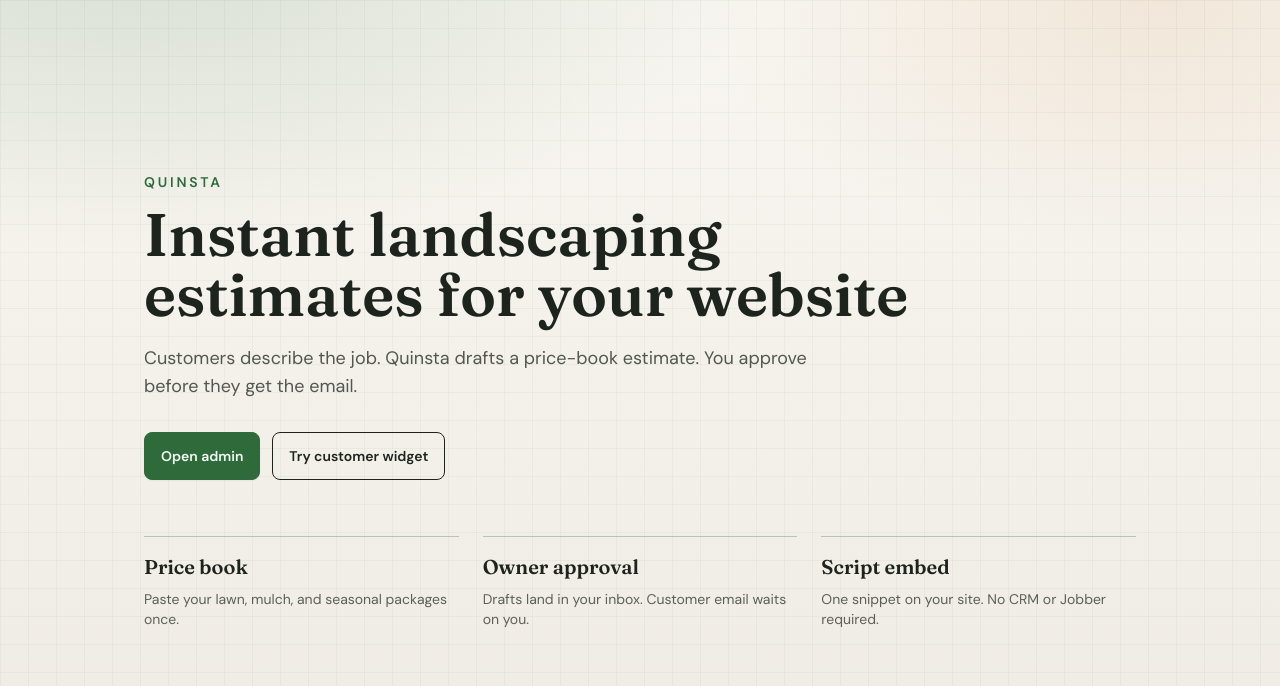
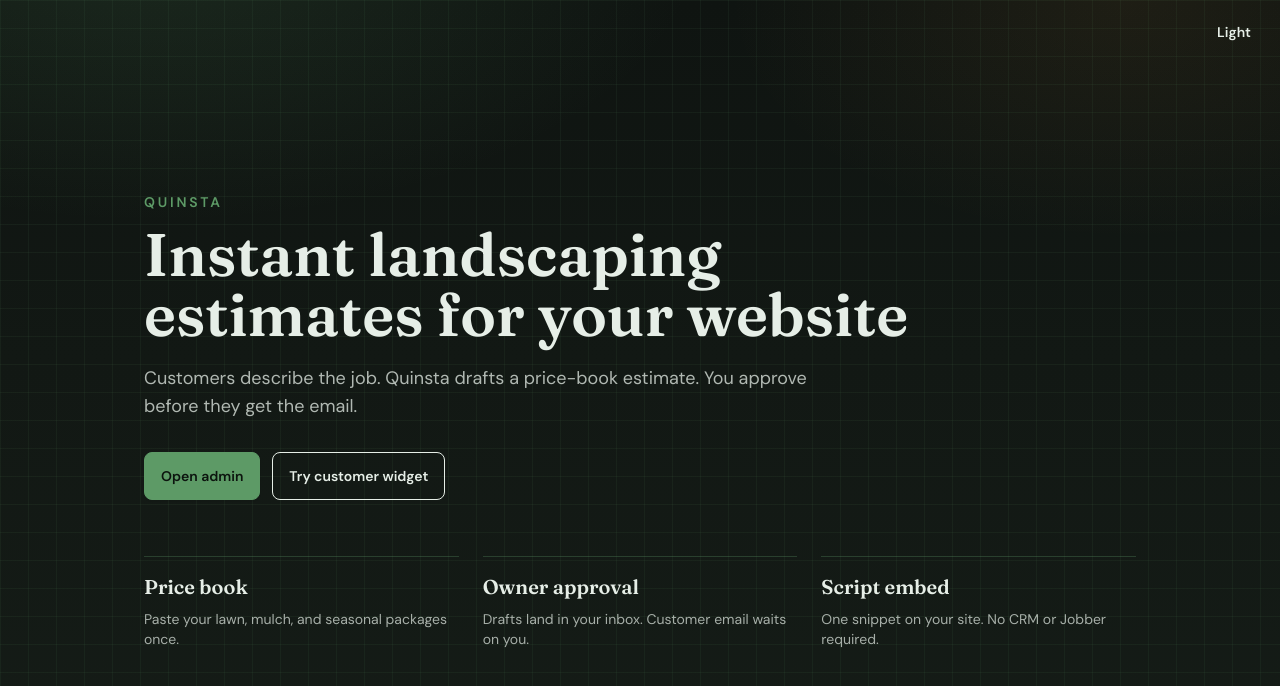
Before and after one commit to nikoloveugene/quinsta, a Next.js app: page / in a window 1280 px wide. Shown: the top 686 px of the page. Built offline with nearby package versions, Linux system fonts and the light colour scheme.

Commit message:
Default to dark theme with light mode toggle
Add quinsta-dark as the default daisyUI theme, persist preference
in localStorage, and expose a Light/Dark switch in admin, home, and demo.

Co-authored-by: nikoloveugene <nikoloveugene@gmail.com>

```diff
--- a/src/app/demo/page.tsx
+++ b/src/app/demo/page.tsx
@@ -1,5 +1,6 @@
 import Link from "next/link";
 import { QuoteWidget } from "@/components/QuoteWidget";
+import { ThemeToggle } from "@/components/ThemeToggle";
 import { readStore } from "@/lib/store";
 
 export const dynamic = "force-dynamic";
@@ -17,9 +18,12 @@ export default async function DemoPage() {
             </p>
             <p className="text-sm text-base-content/60">Demo customer site</p>
           </div>
-          <Link href="/admin" className="btn btn-ghost btn-sm">
-            Back to admin
-          </Link>
+          <div className="flex items-center gap-2">
+            <ThemeToggle />
+            <Link href="/admin" className="btn btn-ghost btn-sm">
+              Back to admin
+            </Link>
+          </div>
         </div>
       </div>
 
--- a/src/app/globals.css
+++ b/src/app/globals.css
@@ -2,12 +2,13 @@
 @tailwind components;
 @tailwind utilities;
 
-:root {
+:root,
+[data-theme="quinsta"] {
   --page-glow: radial-gradient(
-    1200px 600px at 10% -10%,
-    rgba(47, 107, 58, 0.18),
-    transparent 55%
-  ),
+      1200px 600px at 10% -10%,
+      rgba(47, 107, 58, 0.18),
+      transparent 55%
+    ),
     radial-gradient(
       900px 500px at 90% 0%,
       rgba(196, 120, 42, 0.12),
@@ -16,17 +17,38 @@
     linear-gradient(180deg, #f8f6f1 0%, #efebe3 100%);
 }
 
+[data-theme="quinsta-dark"] {
+  --page-glow: radial-gradient(
+      1000px 520px at 12% -8%,
+      rgba(93, 154, 102, 0.16),
+      transparent 55%
+    ),
+    radial-gradient(
+      800px 480px at 88% 0%,
+      rgba(212, 146, 63, 0.08),
+      transparent 50%
+    ),
+    linear-gradient(180deg, #0f1411 0%, #121814 45%, #151c17 100%);
+}
+
 body {
   min-height: 100vh;
   background: var(--page-glow);
-  color: #1c241d;
 }
 
 .lawn-grid {
+  background-image: linear-gradient(
+      rgba(93, 154, 102, 0.08) 1px,
+      transparent 1px
+    ),
+    linear-gradient(90deg, rgba(93, 154, 102, 0.08) 1px, transparent 1px);
+  background-size: 28px 28px;
+}
+
+[data-theme="quinsta"] .lawn-grid {
   background-image: linear-gradient(
       rgba(47, 107, 58, 0.05) 1px,
       transparent 1px
     ),
     linear-gradient(90deg, rgba(47, 107, 58, 0.05) 1px, transparent 1px);
-  background-size: 28px 28px;
 }
--- a/src/app/layout.tsx
+++ b/src/app/layout.tsx
@@ -1,5 +1,6 @@
 import type { Metadata } from "next";
 import { DM_Sans, Fraunces } from "next/font/google";
+import { DEFAULT_THEME, THEME_STORAGE_KEY } from "@/lib/theme";
 import "./globals.css";
 
 const dmSans = DM_Sans({
@@ -18,15 +19,31 @@ export const metadata: Metadata = {
     "AI instant quote widget for landscaping shops. Price-book grounded estimates with owner approval.",
 };
 
+const themeBootScript = `(() => {
+  try {
+    var key = ${JSON.stringify(THEME_STORAGE_KEY)};
+    var stored = localStorage.getItem(key);
+    var theme = stored === "quinsta" || stored === "quinsta-dark"
+      ? stored
+      : ${JSON.stringify(DEFAULT_THEME)};
+    document.documentElement.setAttribute("data-theme", theme);
+  } catch (e) {
+    document.documentElement.setAttribute("data-theme", ${JSON.stringify(DEFAULT_THEME)});
+  }
+})();`;
+
 export default function RootLayout({
   children,
 }: Readonly<{
   children: React.ReactNode;
 }>) {
   return (
-    <html lang="en" data-theme="quinsta">
+    <html lang="en" data-theme={DEFAULT_THEME} suppressHydrationWarning>
+      <head>
+        <script dangerouslySetInnerHTML={{ __html: themeBootScript }} />
+      </head>
       <body
-        className={`${dmSans.variable} ${fraunces.variable} font-sans antialiased`}
+        className={`${dmSans.variable} ${fraunces.variable} font-sans text-base-content antialiased`}
       >
         {children}
       </body>
--- a/src/app/page.tsx
+++ b/src/app/page.tsx
@@ -1,9 +1,13 @@
 import Link from "next/link";
+import { ThemeToggle } from "@/components/ThemeToggle";
 
 export default function HomePage() {
   return (
     <main className="lawn-grid min-h-screen">
-      <div className="mx-auto flex min-h-screen max-w-5xl flex-col justify-center px-4 py-16">
+      <div className="mx-auto flex justify-end px-4 pt-4">
+        <ThemeToggle />
+      </div>
+      <div className="mx-auto flex min-h-[calc(100vh-3.5rem)] max-w-5xl flex-col justify-center px-4 py-16">
         <p className="mb-3 text-sm font-semibold uppercase tracking-[0.2em] text-primary">
           Quinsta
         </p>
--- a/src/components/AdminNav.tsx
+++ b/src/components/AdminNav.tsx
@@ -1,4 +1,5 @@
 import Link from "next/link";
+import { ThemeToggle } from "@/components/ThemeToggle";
 
 const links = [
   { href: "/admin", label: "Overview" },
@@ -14,11 +15,15 @@ export function AdminNav({ current }: { current?: string }) {
     <header className="border-b border-base-300 bg-base-100/90 backdrop-blur">
       <div className="mx-auto flex max-w-6xl flex-col gap-3 px-4 py-4 sm:flex-row sm:items-center sm:justify-between">
         <div>
-          <Link href="/" className="font-display text-2xl font-semibold tracking-tight text-primary">
+          <Link
+            href="/"
+            className="font-display text-2xl font-semibold tracking-tight text-primary"
+          >
             Quinsta
           </Link>
           <p className="text-sm text-base-content/70">Landscaping quote admin</p>
         </div>
+        <div className="flex flex-wrap items-center gap-2">
           <nav className="flex flex-wrap gap-2">
             {links.map((link) => (
               <Link
@@ -32,6 +37,8 @@ export function AdminNav({ current }: { current?: string }) {
               </Link>
             ))}
           </nav>
+          <ThemeToggle />
+        </div>
       </div>
     </header>
   );
--- /dev/null
+++ b/src/components/ThemeToggle.tsx
@@ -0,0 +1,45 @@
+"use client";
+
+import { useEffect, useState } from "react";
+import {
+  DARK_THEME,
+  DEFAULT_THEME,
+  LIGHT_THEME,
+  THEME_STORAGE_KEY,
+  isQuinstaTheme,
+  type QuinstaTheme,
+} from "@/lib/theme";
+
+export function ThemeToggle() {
+  const [theme, setTheme] = useState<QuinstaTheme>(DEFAULT_THEME);
+
+  useEffect(() => {
+    const stored = window.localStorage.getItem(THEME_STORAGE_KEY);
+    const next = isQuinstaTheme(stored)
+      ? stored
+      : ((document.documentElement.getAttribute("data-theme") as QuinstaTheme) ||
+        DEFAULT_THEME);
+    setTheme(next);
+    document.documentElement.setAttribute("data-theme", next);
+  }, []);
+
+  function toggle() {
+    const next = theme === DARK_THEME ? LIGHT_THEME : DARK_THEME;
+    setTheme(next);
+    document.documentElement.setAttribute("data-theme", next);
+    window.localStorage.setItem(THEME_STORAGE_KEY, next);
+  }
+
+  const isDark = theme === DARK_THEME;
+
+  return (
+    <button
+      type="button"
+      className="btn btn-ghost btn-sm"
+      onClick={toggle}
+      aria-label={isDark ? "Switch to light mode" : "Switch to dark mode"}
+    >
+      {isDark ? "Light" : "Dark"}
+    </button>
+  );
+}
--- /dev/null
+++ b/src/lib/theme.ts
@@ -0,0 +1,10 @@
+export const THEME_STORAGE_KEY = "quinsta-theme";
+export const DEFAULT_THEME = "quinsta-dark";
+export const LIGHT_THEME = "quinsta";
+export const DARK_THEME = "quinsta-dark";
+
+export type QuinstaTheme = typeof DARK_THEME | typeof LIGHT_THEME;
+
+export function isQuinstaTheme(value: string | null): value is QuinstaTheme {
+  return value === DARK_THEME || value === LIGHT_THEME;
+}
--- a/tailwind.config.ts
+++ b/tailwind.config.ts
@@ -18,6 +18,26 @@ const config: Config = {
   plugins: [daisyui],
   daisyui: {
     themes: [
+      {
+        "quinsta-dark": {
+          primary: "#5d9a66",
+          "primary-content": "#0c140e",
+          secondary: "#8fa894",
+          "secondary-content": "#0c140e",
+          accent: "#d4923f",
+          "accent-content": "#1a1208",
+          neutral: "#1a221c",
+          "neutral-content": "#dce4dd",
+          "base-100": "#121814",
+          "base-200": "#1a221c",
+          "base-300": "#2a342c",
+          "base-content": "#e6eee7",
+          info: "#6a9db8",
+          success: "#5d9a66",
+          warning: "#d4a017",
+          error: "#d46a5c",
+        },
+      },
       {
         quinsta: {
           primary: "#2f6b3a",
```
Lines whose indentation alone changed are shown as unchanged.
